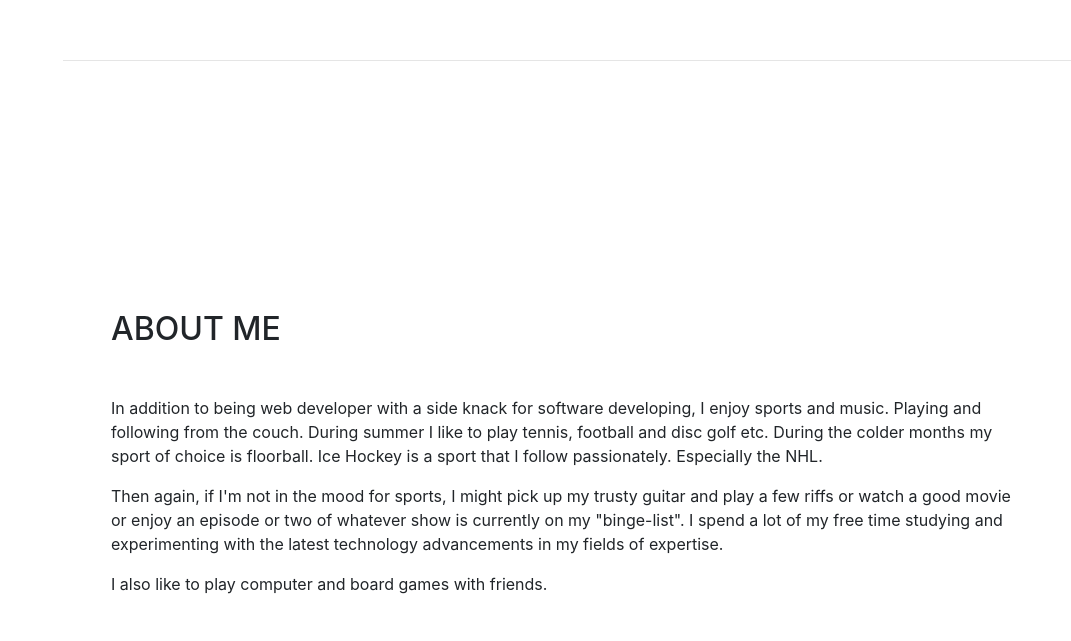
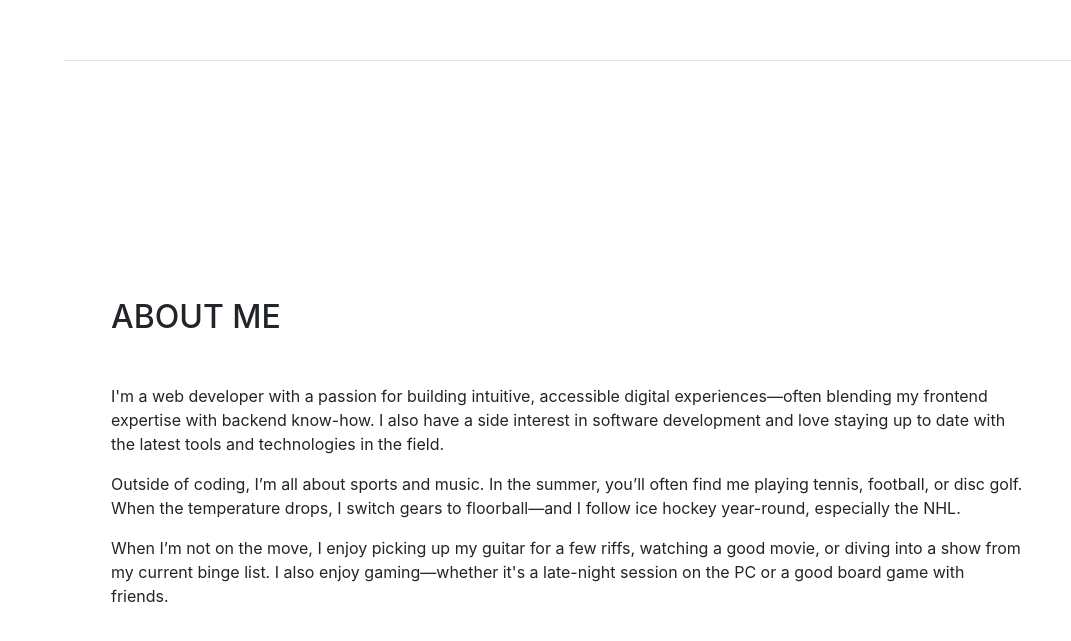
Before and after one commit to Banx87/banx87, a website with bundled scripts: page index.html in a window 1280 px wide. Shown: the part 5216-5857 px from the top of the page, without its empty margins (209-1280 px from the left). Built offline with nearby package versions, Linux system fonts and the light colour scheme; a web font is replaced by a local one.

Commit message:
[MOD] Updated About Me

```diff
--- a/index.html
+++ b/index.html
@@ -448,14 +448,21 @@
   <section class="resume-section p-3 p-lg-5 d-flex flex-column" id="interests">
     <div class="my-auto">
       <h2 class="mb-5">About me</h2>
-      <p>In addition to being web developer with a side knack for software developing, I enjoy sports and music.
+      <p>I'm a web developer with a passion for building intuitive, accessible digital experiences—often blending my frontend expertise with backend know-how. I also have a side interest in software development and love staying up to date with the latest tools and technologies in the field.
+<p>
+  Outside of coding, I’m all about sports and music. In the summer, you’ll often find me playing tennis, football, or disc golf. When the temperature drops, I switch gears to floorball—and I follow ice hockey year-round, especially the NHL.
+</p>
+   <p>
+     When I’m not on the move, I enjoy picking up my guitar for a few riffs, watching a good movie, or diving into a show from my current binge list. I also enjoy gaming—whether it's a late-night session on the PC or a good board game with friends.</p>
+    </p>
+      <!-- <p>In addition to being web developer with a side knack for software developing, I enjoy sports and music.
         Playing and following from the couch. During summer I
         like to play tennis, football and disc golf etc. During the colder months my sport of choice is floorball. Ice
         Hockey is a sport that I follow passionately. Especially the NHL.</p>
       <p>Then again, if I'm not in the mood for sports, I might pick up my trusty guitar and play a few riffs or watch
         a good movie or enjoy an episode or two of whatever show is currently on my "binge-list". I spend a lot of my free time studying and experimenting with the
         latest technology advancements in my fields of expertise.</p>
-      <p>I also like to play computer and board games with friends.</p>
+      <p>I also like to play computer and board games with friends.</p> -->
     </div>
   </section>
 
```
